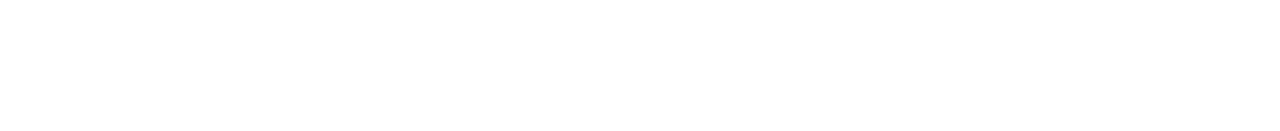
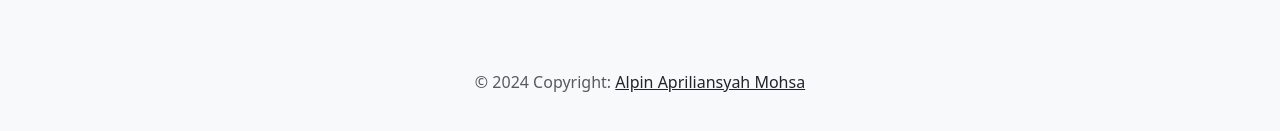
Before and after one commit to alpinmohsa541/movie_list_sinau, a React (Vite) app: page / in a window 1280 px wide. Shown: the part 223-354 px from the top of the page. Built offline with nearby package versions, Linux system fonts and the light colour scheme; no server answers.

Commit message:
Feat : add footer

```diff
--- a/src/App.jsx
+++ b/src/App.jsx
@@ -2,6 +2,7 @@
 import Nav from "./components/Navbar/Navbar";
 import Slide from "./components/Slide/Slide";
 import MovieList from './components/MovieList/MovieList';
+import Footer from "./components/Footer/Footer";
 
 const App = () => {
   const [searchTerm, setSearchTerm] = useState('');  // Menggunakan state untuk menyimpan nilai pencarian
@@ -24,6 +25,7 @@
         <Nav handleChangeSearch={handleChangeSearch} onSubmitSearch={onSubmitSearch} />
         <Slide />
         <MovieList />
+        <Footer/>
       </div>
     </>
   );
--- /dev/null
+++ b/src/components/Footer/Footer.jsx
@@ -0,0 +1,59 @@
+import { Container, Row, Col } from "react-bootstrap"; // Import komponen dari react-bootstrap
+
+function Footer() {
+  const currentYear = new Date().getFullYear(); // Ambil tahun saat ini
+
+  return (
+    <footer className="bg-light mt-5">
+      <Container className="py-5">
+        {/* Row untuk Social Media Icons */}
+        <Row className="justify-content-center mb-4">
+          <Col xs="auto" className="px-3">
+            <a href="#!" className="text-decoration-none text-dark">
+              <i className="fab fa-facebook-f fa-2x"></i>
+            </a>
+          </Col>
+          <Col xs="auto" className="px-3">
+            <a href="#!" className="text-decoration-none text-dark">
+              <i className="fab fa-twitter fa-2x"></i>
+            </a>
+          </Col>
+          <Col xs="auto" className="px-3">
+            <a href="#!" className="text-decoration-none text-dark">
+              <i className="fab fa-google fa-2x"></i>
+            </a>
+          </Col>
+          <Col xs="auto" className="px-3">
+            <a href="#!" className="text-decoration-none text-dark">
+              <i className="fab fa-instagram fa-2x"></i>
+            </a>
+          </Col>
+          <Col xs="auto" className="px-3">
+            <a href="#!" className="text-decoration-none text-dark">
+              <i className="fab fa-linkedin-in fa-2x"></i>
+            </a>
+          </Col>
+          <Col xs="auto" className="px-3">
+            <a href="#!" className="text-decoration-none text-dark">
+              <i className="fab fa-github fa-2x"></i>
+            </a>
+          </Col>
+        </Row>
+
+        {/* Copyright */}
+        <Row className="justify-content-center">
+          <Col className="text-center text-muted">
+            <p>
+              © {currentYear} Copyright:{" "}
+              <a href="#!" className="text-dark">
+                Alpin Apriliansyah Mohsa
+              </a>
+            </p>
+          </Col>
+        </Row>
+      </Container>
+    </footer>
+  );
+}
+
+export default Footer;
```
